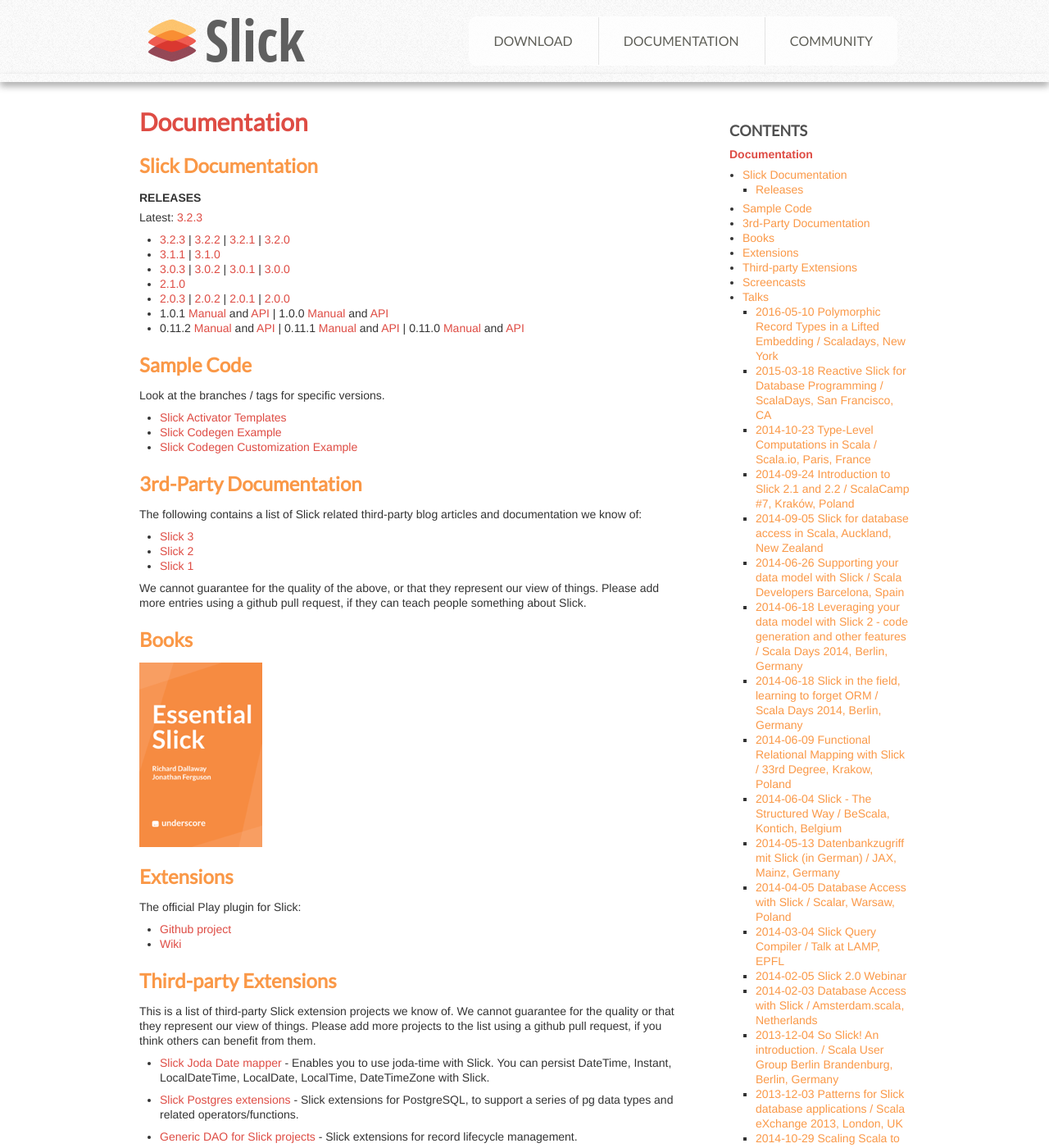
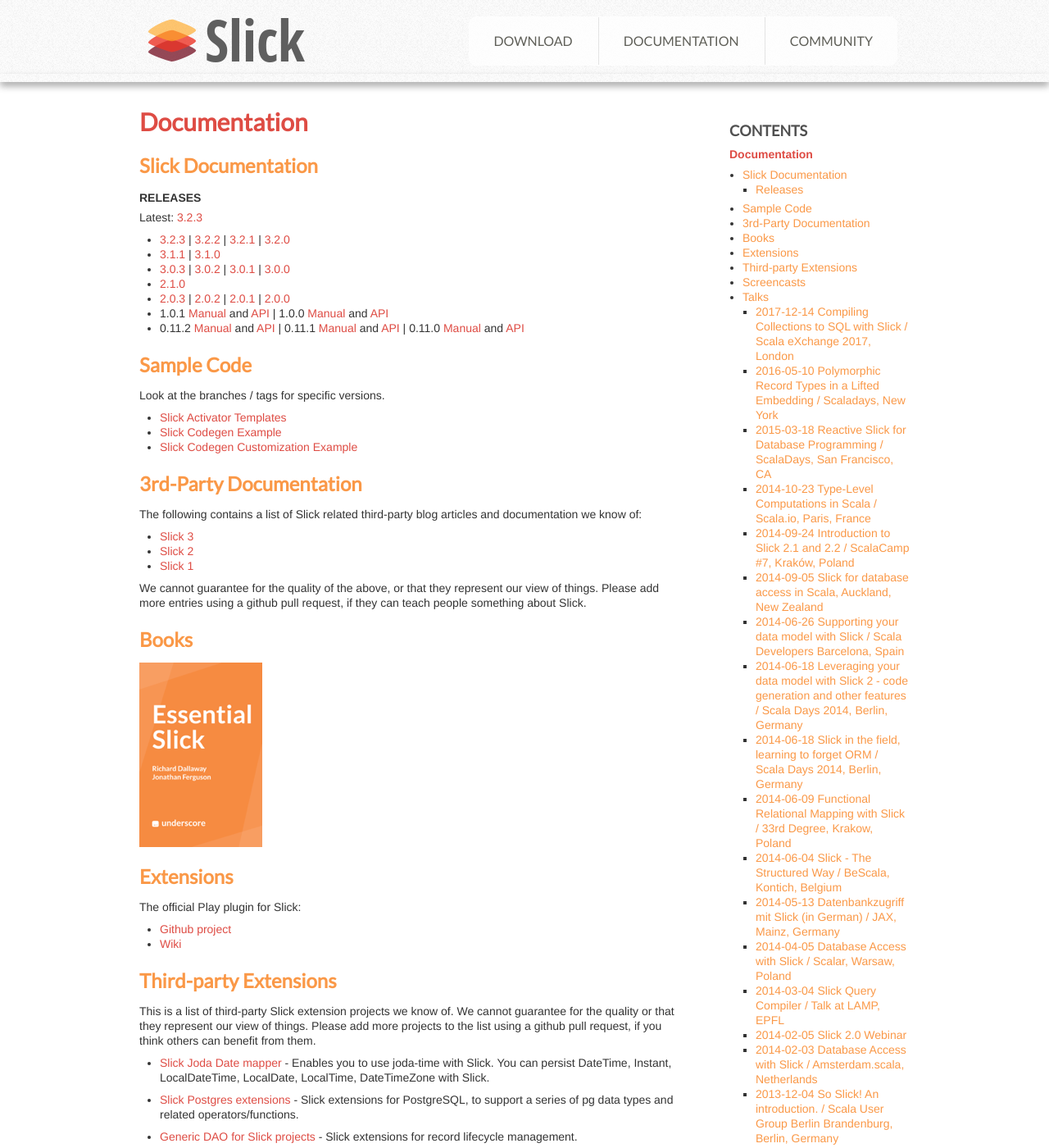
Before and after one commit to slick/slick.github.com, a Jekyll site: the page built from docs/index.md, in a window 1280 px wide and 1400 px high. Shown: the whole window at 82% size. Built offline with Jekyll 4.4.1, drawn with Linux system fonts in a browser that asks for light colours; some of the changed text lies outside the part shown.

Commit message:
added link to Compiling Collections to SQL with Slick talk (#42)

```diff
--- a/docs/index.md
+++ b/docs/index.md
@@ -102,6 +102,12 @@
 * [Screencast 1: Introduction to the query compiler](http://youtu.be/THlvR9bXHIc) (Stefan Zeiger, 2013-01-16)
 
 ## Talks
+
+#### 2017-12-14 Compiling Collections to SQL with Slick / [Scala eXchange 2017](https://skillsmatter.com/skillscasts/11210-compiling-collections-to-sql-with-slick#video), London
+
+*by Stefan Zeiger*
+
+* [Video](https://skillsmatter.com/skillscasts/11210-compiling-collections-to-sql-with-slick#video)
 
 #### 2016-05-10 Polymorphic Record Types in a Lifted Embedding / [Scaladays](http://event.scaladays.org/scaladays-nyc-2016), New York
 
```
